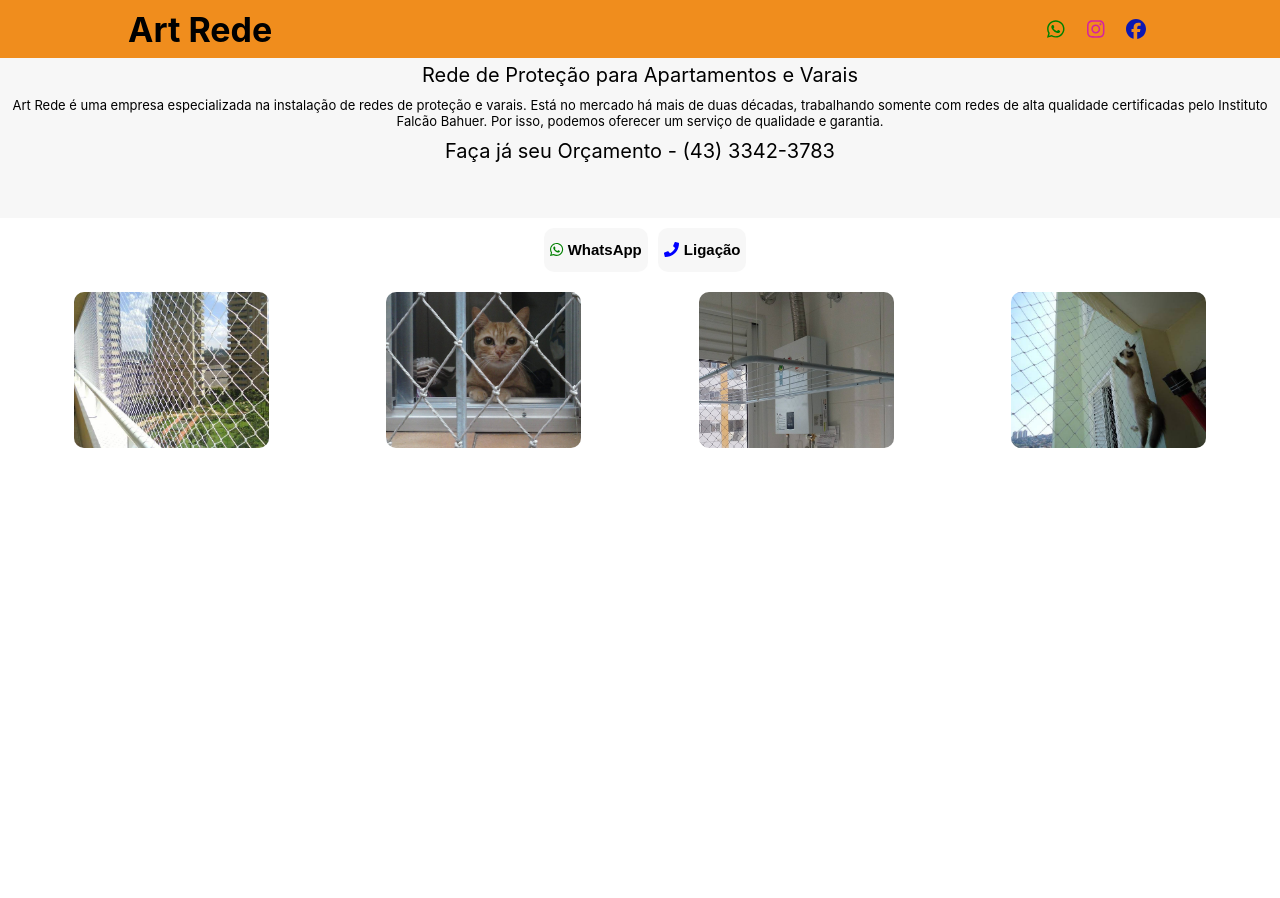
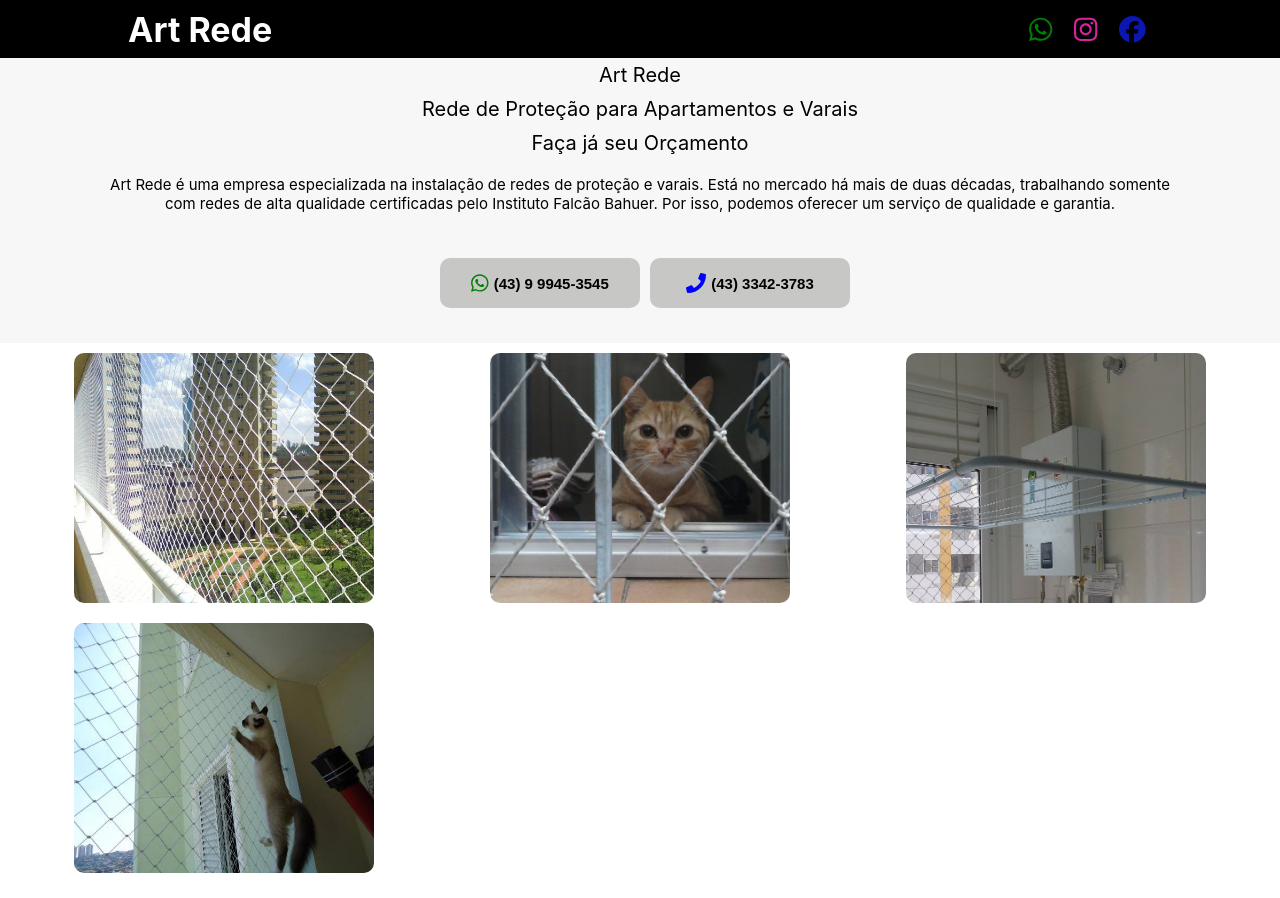
Before and after one commit to Jeanlucascastro/Art-Rede-Landing-Page, a React (Create React App) app: page / in a window 1280 px wide. Before the commit the page ends 800 px from the top, so only its background shows below. Built offline with nearby package versions, Linux system fonts and the light colour scheme.

Commit message:
novo layout

```diff
--- a/src/App.css
+++ b/src/App.css
@@ -27,8 +27,8 @@
 
 
 .header {
-  background-color: #ef850dee;
-  color: black;
+  background-color: black;
+  color: #ffffff;
   display: flex;
   justify-content: space-between;
   align-items: center;
@@ -43,15 +43,17 @@
 
 .body {
   width: 100%;
-  height: 20vh;
+  height: 100%;
   background-color: #F7F7F7;
   color: #000000;
   font-size: 17px;
+  align-items: center;
 }
 
 .text-titulo {
   font-size: 20px;
   margin: 5px;
+  margin-bottom: 10px;
 }
 
 .App-link {
@@ -60,18 +62,18 @@
 
 .whatsapp-icon {
   color: green;
-  font-size: 1.5em;
+  font-size: 2em;
   cursor: pointer;
 }
 
   .phone-icon {
     color: blue;
-    font-size: 1.5em;
+    font-size: 2em;
     cursor: pointer;
   }
 
 .insta-icon {
-  font-size: 1.5em;
+  font-size: 2em;
   cursor: pointer;
   color: #d6249f;
   background-clip: text;
@@ -80,7 +82,7 @@
 
 .face-icon {
   color: rgb(12, 23, 178);
-  font-size: 1.5em;
+  font-size: 2em;
   cursor: pointer;
 }
 
@@ -101,18 +103,22 @@
 .icon-container-body {
   cursor: pointer;
   border-radius: 10px;
-  background-color: #F7F7F7;
+  background-color: #c7c7c6; /* cor de fundo com 50% de transparência */
   color: #000000;
-  cursor: pointer;
   display: flex;
   align-items: center;
-  justify-content: space-between;
+  justify-content: center;
   border: none;
   outline: none;
   transition: all 0.3s ease;
   margin-left: 10px;
   font-size: 10px;
+  height: 50px;
+  width: 200px;
+  backdrop-filter: blur(50px); /* desfoque de 10 pixels */
+  -webkit-backdrop-filter: blur(50px); /* suporte para navegadores webkit */
 }
+
 
 .redes {
   display: flex;
@@ -150,8 +156,8 @@
 }
 
 .imagem {
-  width: 195px;
-  height: 156px;
+  width: 300px;
+  height: 250px;
   border-radius: 10px;
   overflow: hidden;
   margin: 10px;
@@ -189,7 +195,7 @@
 
   .body {
     font-size: 10px;
-    height: 25vh;
+    height: 100%;
   }
   .text-container {
     font-size: 17px !important;
@@ -201,13 +207,23 @@
 
 @media (max-width: 500px) {
   .body {
-    height: 25vh;
+    height: 100%;
+  }
+
+  .texto {
+    margin-left: 30px !important;
+    margin-right: 30px !important;
   }
 }
 
 @media (max-width: 420px) {
   .body {
-    height: 30vh;
+    height: 100%;
+  }
+
+  .texto {
+    margin-left: 30px !important;
+    margin-right: 30px !important;
   }
 }
 
@@ -218,11 +234,15 @@ margin: 10px;
 }
 
 .orcamento {
-    display: flex;
-    text-align: center;
-    font-size: 7px;
-    margin: 10px
+  display: flex;
+  align-items: center; /* centraliza verticalmente */
+  justify-content: center; /* centraliza horizontalmente */
+  text-align: center;
+  font-size: 7px;
+  margin: 10px;
+  height: 100px;
 }
+
 
 h2 {
   text-decoration: none !important;
@@ -239,3 +259,10 @@ h2:hover {
 h2:active {
   text-decoration: none !important;
 }
+
+.texto {
+  margin: 20px;
+  font-size: 15px;
+  margin-left: 100px;
+  margin-right: 100px ;
+}
--- a/src/App.tsx
+++ b/src/App.tsx
@@ -53,27 +53,30 @@ function App() {
       </div>
       <div className="App-header">
         <div className='body'>
-        <p className='text-titulo'>Rede de Proteção para Apartamentos e Varais</p>
-            <p className='text-container'>Art Rede é uma empresa especializada na instalação de redes de proteção e varais. Está no mercado há mais de duas décadas, trabalhando somente com redes de alta qualidade certificadas pelo Instituto Falcão Bahuer. Por isso, podemos oferecer um serviço de qualidade e garantia.</p>
-            <p className='text-titulo'>Faça já seu Orçamento - (43) 3342-3783 </p>
-        </div>
-        <div className='orcamento'>
+            <p className='text-titulo'>Art Rede</p>
+            <p className='text-titulo' >Rede de Proteção para Apartamentos e Varais</p>
+            <p className='text-titulo'>Faça já seu Orçamento</p>
+            <div className="text-titulo texto">
+                <p className='text-container-texto'>Art Rede é uma empresa especializada na instalação de redes de proteção e varais. Está no mercado há mais de duas décadas, trabalhando somente com redes de alta qualidade certificadas pelo Instituto Falcão Bahuer. Por isso, podemos oferecer um serviço de qualidade e garantia.</p>
+              </div>
+              <div className='orcamento'>
           {/* <h1>Faça já seu Orçamento</h1> */}
           <button className="icon-container-body" onClick={handleClickWhats}>
               <FontAwesomeIcon icon={whatsappIcon}  className='whatsapp-icon'/>
               <div className="icon">
-                  <h2 className="whatsapp-link">WhatsApp</h2>
+                  <h2 className="whatsapp-link">(43) 9 9945-3545</h2>
               </div>
           </button>
           <button className="icon-container-body" onClick={handleClickPhone}>
               <FaPhone  className='phone-icon'/>
               <div className="icon">
-                  <h2 className="whatsapp-link">Ligação</h2>
+                  <h2 className="whatsapp-link">(43) 3342-3783</h2>
               </div>
           </button>
         </div>
+        </div>
         <div className="container">
-        <div className="imagem">
+              <div className="imagem">
                 <img src={rede}  alt="Imagem 2"/>
               </div>
               <div className="imagem">
```
